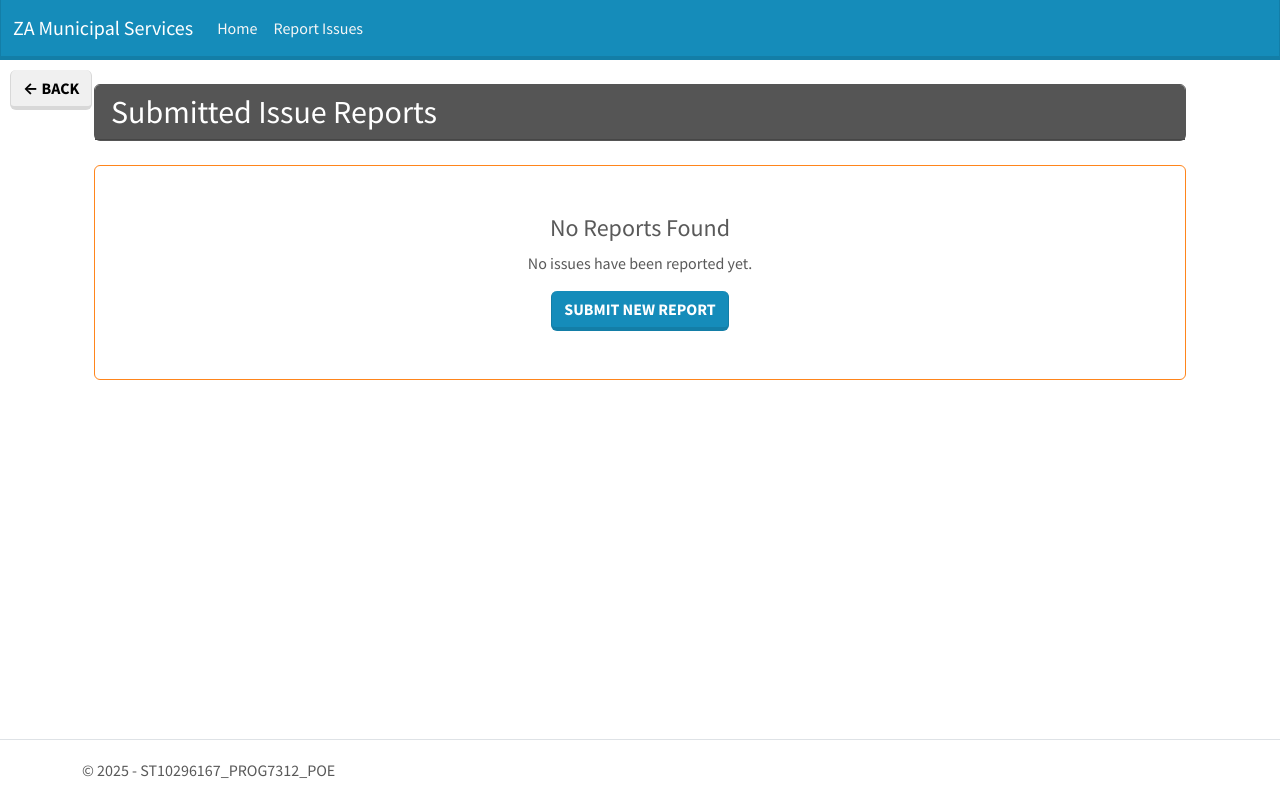
After one commit to VCCT-PROG7312-2025-G1/ST10296167_PROG7312_POE, an ASP.NET Core app: template Views/Report/ReportList.cshtml in a window 1280 px wide. The commit adds this page. Run offline with ASP.NET Core 8, Linux system fonts and the light colour scheme; the template is opened without the code that fills it, so the values that code supplies are empty; style sheets or scripts are compiled from the project's sources.

Commit message:
Implemented report sub-menus with additional functionality to display all submitted reports and view or download images

```diff
--- a/Services/Report/IReportService.cs
+++ b/Services/Report/IReportService.cs
@@ -1,3 +1,5 @@
+using ST10296167_PROG7312_POE.Models;
+
 namespace ST10296167_PROG7312_POE.Services.Report
 {
     public interface IReportService
@@ -5,5 +7,9 @@ namespace ST10296167_PROG7312_POE.Services.Report
         Task<bool> AddIssueAsync(Models.Issue issue, IFormFile[]? files);
         void SaveFeedback(int rating, string? feedback);
 
+        Dictionary<int, Models.Issue> GetAllIssues();
+
+        UploadedFile? GetFileById(int fileId);
+
     }
 }
--- /dev/null
+++ b/Views/Report/ReportList.cshtml
@@ -0,0 +1,190 @@
+@model Dictionary<int, ST10296167_PROG7312_POE.Models.Issue>
+
+<head>
+
+</head>
+
+<body>
+    <!-- Back Button -->
+    <a asp-action="ReportMenu" asp-controller="Report"
+       class="btn btn-secondary position-absolute"
+       style="top: 70px; left: 10px; z-index: 1000;">
+        &larr; Back
+    </a>
+
+    <!-- Header -->
+    <div class="container mt-4">
+        <div class="row">
+            <div class="col-12">
+                <div class="card border-dark mb-4">
+                    <div class="card-header bg-dark text-white">
+                        <h2 class="mb-0">
+                            Submitted Issue Reports
+                        </h2>
+                    </div>
+                </div>
+            </div>
+        </div>
+
+        @if (TempData["ErrorMessage"] != null)
+        {
+            <div class="alert alert-danger alert-dismissible fade show" role="alert">
+                @TempData["ErrorMessage"]
+                <button type="button" class="btn-close" data-bs-dismiss="alert" aria-label="Close"></button>
+            </div>
+        }
+
+        @if (Model == null || !Model.Any())
+        {
+              <div class="row">
+                <div class="col-12">
+                    <div class="card border-warning">
+                        <div class="card-body text-center py-5">
+                            <i class="fas fa-inbox fa-4x text-muted mb-3"></i>
+                            <h4 class="text-muted">No Reports Found</h4>
+                            <p class="text-muted">No issues have been reported yet.</p>
+                            <a href="@Url.Action("Report", "Report")" class="btn btn-primary">
+                                Submit New Report
+                            </a>
+                        </div>
+                    </div>
+                </div>
+            </div>
+        }
+        else
+        {
+            <div class="row">
+                @foreach (var issue in Model.Values.OrderBy(i => i.ID))
+                {
+                    <div class="col-lg-6 col-xl-4 mb-4">
+                        <div class="card h-100 shadow-sm border-0" style="border-radius: 12px;">
+
+                            <!-- Card Header -->
+                            <div class="card-header bg-info text-white d-flex justify-content-between align-items-center">
+                                <span class="fw-bold">Issue #@issue.ID</span>
+                                <span class="badge bg-light text-dark">@issue.Category</span>
+                            </div>
+
+                            <div class="card-body">
+
+                                <!-- Location -->
+                                <div class="mb-3">
+                                    <h6 class="text-muted mb-1">
+                                        <i class="fas fa-map-marker-alt me-1"></i>
+                                        Location
+                                    </h6>
+                                    <p class="mb-0 fw-semibold">@issue.Location</p>
+                                </div>
+
+                                <!-- Description -->
+                                <div class="mb-3">
+                                    <h6 class="text-muted mb-1">
+                                        <i class="fas fa-info-circle me-1"></i>
+                                        Description
+                                    </h6>
+                                    <p class="mb-0">@issue.Description</p>
+                                </div>
+
+                                <!-- Files Section -->
+                                @if (issue.Files != null && issue.Files.Any())
+                                {
+                                    <div class="mb-0">
+                                        <h6 class="text-muted mb-2">
+                                            Attached Files (@issue.Files.Count)
+                                        </h6>
+
+                                        @foreach (var file in issue.Files)
+                                        {
+                                            <div class="border rounded p-2 mb-2 bg-light">
+                                                <div class="row align-items-center">
+                                                    <div class="col-8">
+                                                        <div class="d-flex align-items-center">
+                                                            <div class="text-truncate">
+                                                                <div class="fw-semibold text-truncate" style="font-size: 0.95rem;" title="@file.FileName">
+                                                                    @file.FileName
+                                                                </div>
+                                                            </div>
+                                                        </div>
+                                                    </div>
+
+                                                    <div class="col-4 d-flex justify-content-end gap-1">
+                                                        @if (file.MimeType.StartsWith("image/"))
+                                                        {
+                                                            <button class="btn btn-outline-primary btn-sm p-1"
+                                                                    onclick="viewImage('@file.ID')"
+                                                                    style="min-width: 40px; height: 40px;"
+                                                                    title="View Image">
+                                                                <img src="~/images/view.png" alt="View" style="height: 24px; width: 24px;" />
+                                                            </button>
+                                                        }
+                                                        <a href="@Url.Action("DownloadFile", new { fileId = file.ID })"
+                                                           class="btn btn-outline-success btn-sm p-1"
+                                                           style="min-width: 40px; height: 40px;"
+                                                           title="Download File">
+                                                            <img src="~/images/download.png" alt="Download" style="height: 24px; width: 24px;" />
+                                                        </a>
+                                                    </div>
+                                                </div>
+                                            </div>
+                                        }
+                                    </div>
+                                }
+                                else
+                                {
+                                    <div class="text-center text-muted py-3">
+                                        <p class="mb-0">No files attached</p>
+                                    </div>
+                                }
+                            </div>
+                        </div>
+                    </div>
+                }
+            </div>
+        }
+    </div>
+
+    <!-- Image Modal -->
+    <div class="modal fade" id="imageModal" tabindex="-1">
+        <div class="modal-dialog modal-lg modal-dialog-centered">
+            <div class="modal-content">
+                <div class="modal-header">
+                    <h5 class="modal-title">Image Preview</h5>
+                    <button type="button" class="btn-close" data-bs-dismiss="modal"></button>
+                </div>
+                <div class="modal-body text-center">
+                    <img id="modalImage" src="" class="img-fluid" style="max-height: 70vh;">
+                </div>
+                <div class="modal-footer">
+                    <button type="button" class="btn btn-secondary" data-bs-dismiss="modal">Close</button>
+                    <a id="downloadImageBtn" href="" class="btn btn-primary">
+                        Download
+                    </a>
+                </div>
+            </div>
+        </div>
+    </div>
+</body>
+
+@section Scripts {
+<script>
+    // Used Claude to help write the JavaScript to display images in a modal
+    function viewImage(fileId) {
+        const imageUrl = '@Url.Action("ViewFile", "Report")' + '?fileId=' + fileId;
+        const downloadUrl = '@Url.Action("DownloadFile", "Report")' + '?fileId=' + fileId;
+
+        document.getElementById('modalImage').src = imageUrl;
+        document.getElementById('downloadImageBtn').href = downloadUrl;
+
+        const modal = new bootstrap.Modal(document.getElementById('imageModal'));
+        modal.show();
+    }
+
+    setTimeout(function() {
+        const alertElement = document.querySelector('.alert');
+        if (alertElement) {
+            const bsAlert = bootstrap.Alert.getOrCreateInstance(alertElement);
+            bsAlert.close();
+        }
+    }, 1500);
+</script>
+}
--- a/Views/Shared/_Layout.cshtml
+++ b/Views/Shared/_Layout.cshtml
@@ -21,10 +21,10 @@
                 <div class="navbar-collapse collapse d-sm-inline-flex justify-content-between">
                     <ul class="navbar-nav flex-grow-1">
                         <li class="nav-item">
-                            <a class="nav-link text-light" asp-area="" asp-controller="Home" asp-action="Index">Menu</a>
+                            <a class="nav-link text-light" asp-area="" asp-controller="Home" asp-action="Index">Home</a>
                         </li>
                         <li class="nav-item">
-                            <a class="nav-link text-light" asp-area="" asp-controller="Report" asp-action="Report">Report Issues</a>
+                            <a class="nav-link text-light" asp-area="" asp-controller="Report" asp-action="ReportMenu">Report Issues</a>
                         </li>
                     </ul>
                 </div>
```
Also changed, not shown: Controllers/ReportController.cs (+80 -1 lines), Services/Report/ReportService.cs (+24 -0 lines), Views/Home/Index.cshtml (+3 -7 lines), Views/Report/Report.cshtml (+4 -4 lines), Views/Report/ReportMenu.cshtml (added, +29 -0 lines), wwwroot/images/add.png (added), wwwroot/images/download.png (added), wwwroot/images/list.png (added), wwwroot/images/view.png (added).
